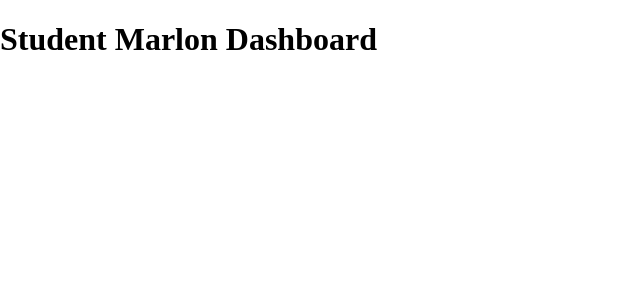
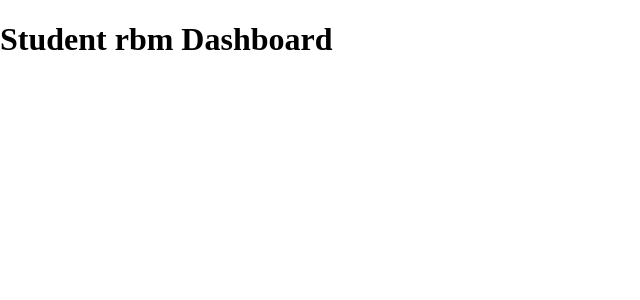
Before and after one commit to josebarrios23/project-student-dashboard-reboot, a React (Vite) app: page / in a window 1280 px wide. Shown: the top 300 px of the page, without its empty margins (0-640 px from the left). Built offline with nearby package versions, Linux system fonts and the light colour scheme.

Commit message:
new change to app.jsx

```diff
--- a/src/App.jsx
+++ b/src/App.jsx
@@ -2,7 +2,7 @@
 function App() {
   return (
     <div>
-      <h1>Student Marlon Dashboard</h1>
+      <h1>Student rbm Dashboard</h1>
     </div>
   );
 }
```
